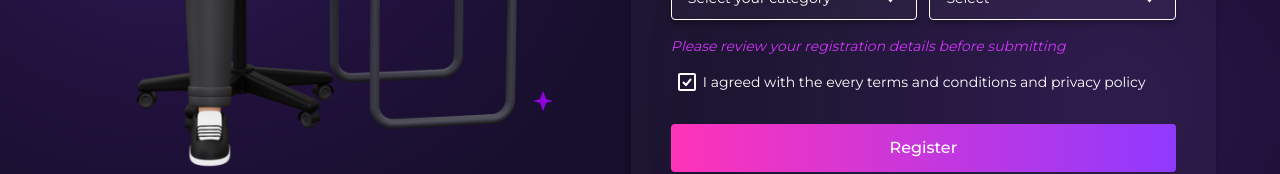
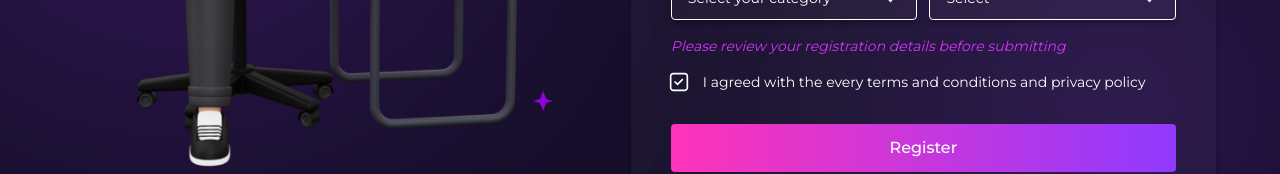
Before and after one commit to gift56/getlinked-ui-challengn, a Next.js app: page /register in a window 1280 px wide. Both pictures are taken after a click on the label 924 px from the left and 619 px from the top of the page. Shown: the part 537-711 px from the top of the page. Built offline with nearby package versions, Linux system fonts and the light colour scheme; a web font is replaced by a local one.

Commit message:
done adding some features

```diff
--- a/pages/register/index.tsx
+++ b/pages/register/index.tsx
@@ -12,7 +12,7 @@ import { motion } from "framer-motion";
 import { useFormik } from "formik";
 import { FormValue } from "@/types";
 import { registerSchema } from "@/schema";
-import { BiCheckSquare, BiCheck } from "react-icons/bi";
+import { CgCheckR } from "react-icons/cg";
 import { baseUrl } from "@/config";
 import { request } from "@/lib/request";
 import { toast } from "react-toastify";
@@ -336,7 +336,7 @@ const Registerpage = () => {
                       } transform transition-transform ease-in-out duration-300 absolute pointer-events-none`}
                     >
                       {values.privacy_poclicy_accepted === true && (
-                        <BiCheckSquare className="w-6 h-6 rounded ml-4" />
+                        <CgCheckR className="w-6 h-6 rounded ml-4 tab:ml-0 tab:w-5 tab:h-5" />
                       )}
                     </div>
                   </div>
```
